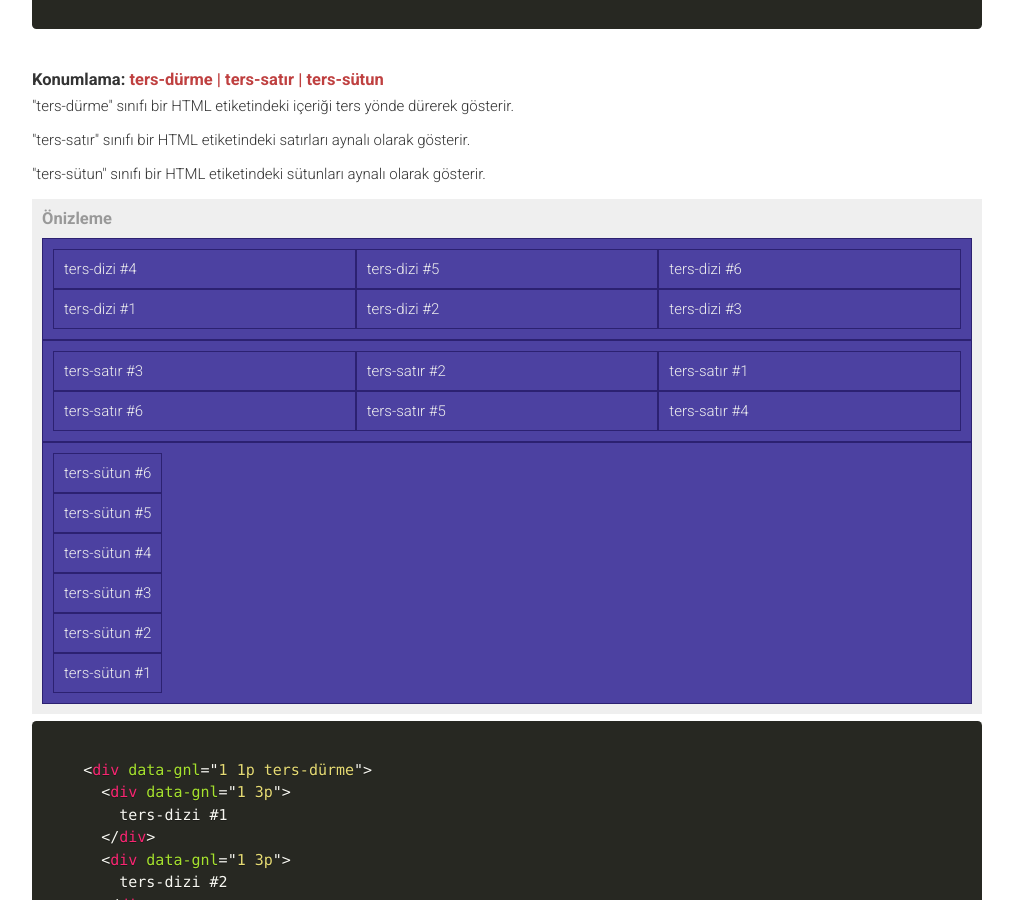
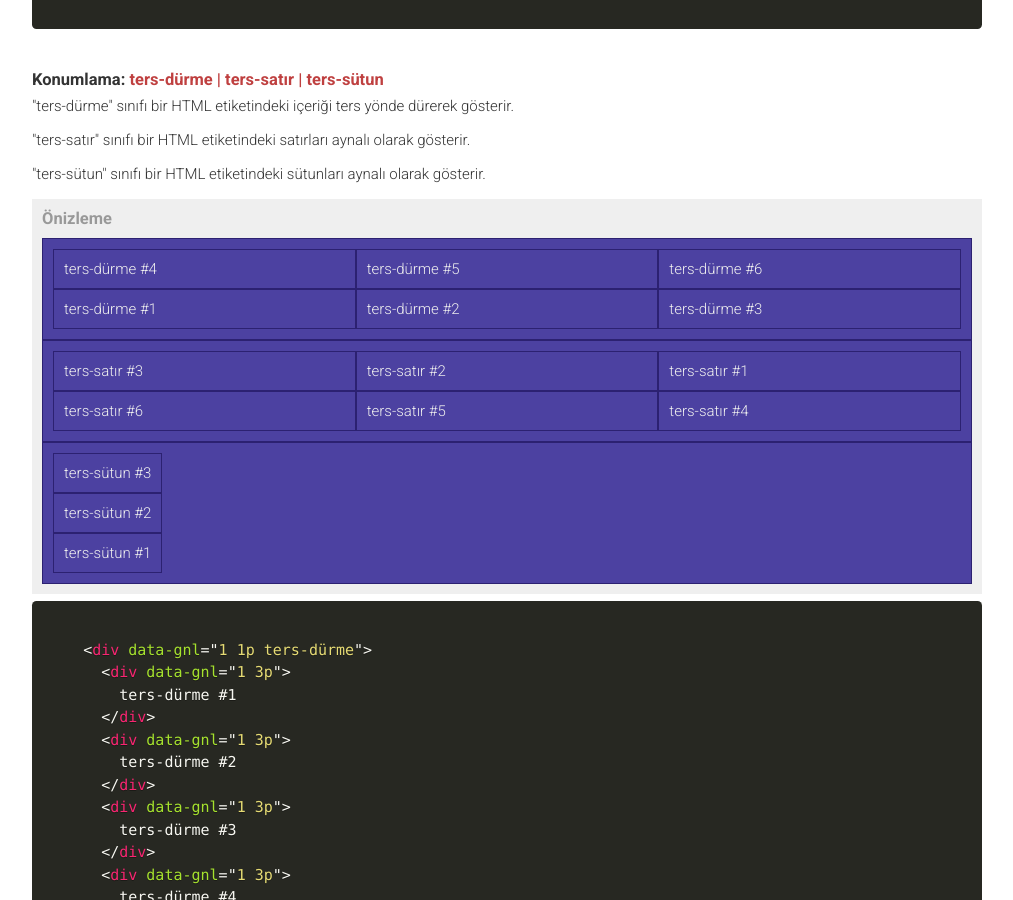
Before and after one commit to data-deveb/data-deveb.github.io, a Jekyll site: the page built from belgeler/kap-orgusu.html, in a window 1280 px wide and 900 px high, scrolled down 8459 px. Shown: the whole window, without its empty margins (228-1241 px from the left). Built offline with Jekyll 4.4.1, drawn with Linux system fonts in a browser that asks for light colours; some of the changed text lies outside the part shown.

Commit message:
Güncelleme

```diff
--- a/belgeler/kap-orgusu.html
+++ b/belgeler/kap-orgusu.html
@@ -446,22 +446,22 @@ title: Kap Örgüsü
       <h3>Önizleme</h3>
       <div data-gnl="1 1p ters-dürme">
         <div data-gnl="1 3p">
-          ters-dizi #1
+          ters-dürme #1
         </div>
         <div data-gnl="1 3p">
-          ters-dizi #2
+          ters-dürme #2
         </div>
         <div data-gnl="1 3p">
-          ters-dizi #3
+          ters-dürme #3
         </div>
         <div data-gnl="1 3p">
-          ters-dizi #4
+          ters-dürme #4
         </div>
         <div data-gnl="1 3p">
-          ters-dizi #5
+          ters-dürme #5
         </div>
         <div data-gnl="1 3p">
-          ters-dizi #6
+          ters-dürme #6
         </div>
       </div>
       <div data-gnl="1 1p ters-satır">
@@ -494,36 +494,27 @@ title: Kap Örgüsü
         <div data-gnl="1 3p">
           ters-sütun #3
         </div>
-        <div data-gnl="1 3p">
-          ters-sütun #4
-        </div>
-        <div data-gnl="1 3p">
-          ters-sütun #5
-        </div>
-        <div data-gnl="1 3p">
-          ters-sütun #6
-        </div>
       </div>
     </div>
     <pre data-gnl="1 1p"><code class="language-html">
     &lt;div data-gnl=&quot;1 1p ters-dürme&quot;&gt;
       &lt;div data-gnl=&quot;1 3p&quot;&gt;
-        ters-dizi #1
+        ters-dürme #1
       &lt;/div&gt;
       &lt;div data-gnl=&quot;1 3p&quot;&gt;
-        ters-dizi #2
+        ters-dürme #2
       &lt;/div&gt;
       &lt;div data-gnl=&quot;1 3p&quot;&gt;
-        ters-dizi #3
+        ters-dürme #3
       &lt;/div&gt;
       &lt;div data-gnl=&quot;1 3p&quot;&gt;
-        ters-dizi #4
+        ters-dürme #4
       &lt;/div&gt;
       &lt;div data-gnl=&quot;1 3p&quot;&gt;
-        ters-dizi #5
+        ters-dürme #5
       &lt;/div&gt;
       &lt;div data-gnl=&quot;1 3p&quot;&gt;
-        ters-dizi #6
+        ters-dürme #6
       &lt;/div&gt;
     &lt;/div&gt;
     &lt;div data-gnl=&quot;1 1p ters-sat&#305;r&quot;&gt;
@@ -555,15 +546,6 @@ title: Kap Örgüsü
       &lt;/div&gt;
       &lt;div data-gnl=&quot;1 3p&quot;&gt;
         ters-s&uuml;tun #3
-      &lt;/div&gt;
-      &lt;div data-gnl=&quot;1 3p&quot;&gt;
-        ters-s&uuml;tun #4
-      &lt;/div&gt;
-      &lt;div data-gnl=&quot;1 3p&quot;&gt;
-        ters-s&uuml;tun #5
-      &lt;/div&gt;
-      &lt;div data-gnl=&quot;1 3p&quot;&gt;
-        ters-s&uuml;tun #6
       &lt;/div&gt;
     &lt;/div&gt;
     </code></pre>
```
